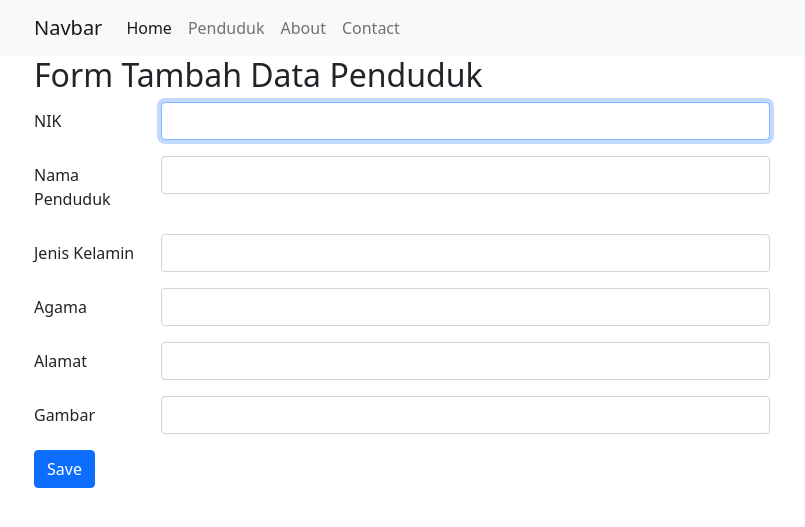
After one commit to fathurrahman0530/crud-ci4, a CodeIgniter 4 app: template app/Views/penduduk/create.php in a window 1280 px wide. The commit adds this page. Shown: the top 527 px of the page, without its empty margins (48-853 px from the left). Run offline with PHP 8.4 and a stand-in for CodeIgniter, Linux system fonts and the light colour scheme; the template is opened without the code that fills it, so the values that code supplies are empty; some libraries are stand-ins or nearby versions.

Commit message:
update project studi kasus

```diff
--- a/app/Config/Routes.php
+++ b/app/Config/Routes.php
@@ -33,7 +33,8 @@ $routes->setAutoRoute(true);
 // route since we don't have to scan directories.
 $routes->get('/', 'Pages::index');
 
-$routes->get('/penduduk/(:segment)', 'Penduduk::detail/$1');
+$routes->get('/penduduks/(:segment)', 'Penduduk::detail/$1');
+
 
 /*
  * --------------------------------------------------------------------
--- a/app/Models/PendudukModel.php
+++ b/app/Models/PendudukModel.php
@@ -9,6 +9,7 @@ class PendudukModel extends Model
 
     protected $table = 'tb_penduduk';
     protected $useTimestamps = true;
+    protected $allowedFields = ['nik', 'nama_penduduk', 'jenis_kelamin', 'agama', 'alamat', 'image', 'slug'];
 
     public function getPenduduk($slug = false)
     {
--- /dev/null
+++ b/app/Views/penduduk/create.php
@@ -0,0 +1,51 @@
+<?php $this->extend('layouts/master'); ?>
+
+<?php $this->section('content'); ?>
+<div class="container">
+  <div class="row">
+    <div class="col-8">
+      <h2>Form Tambah Data Penduduk</h2>
+      <form action="/penduduk/save" method="POST">
+        <?= csrf_field(); ?>
+        <div class="row mb-3">
+          <label for="nik" class="col-sm-2 col-form-label">NIK</label>
+          <div class="col-sm-10">
+            <input type="text" name="nik" class="form-control" id="nik" autofocus>
+          </div>
+        </div>
+        <div class="row mb-3">
+          <label for="namaPenduduk" class="col-sm-2 col-form-label">Nama Penduduk</label>
+          <div class="col-sm-10">
+            <input type="text" name="namaPenduduk" class="form-control" id="namaPenduduk">
+          </div>
+        </div>
+        <div class="row mb-3">
+          <label for="jenisKelamin" class="col-sm-2 col-form-label">Jenis Kelamin</label>
+          <div class="col-sm-10">
+            <input type="text" name="jenisKelamin" class="form-control" id="jenisKelamin">
+          </div>
+        </div>
+        <div class="row mb-3">
+          <label for="agama" class="col-sm-2 col-form-label">Agama</label>
+          <div class="col-sm-10">
+            <input type="text" name="agama" class="form-control" id="agama">
+          </div>
+        </div>
+        <div class="row mb-3">
+          <label for="alamat" class="col-sm-2 col-form-label">Alamat</label>
+          <div class="col-sm-10">
+            <input type="text" name="alamat" class="form-control" id="alamat">
+          </div>
+        </div>
+        <div class="row mb-3">
+          <label for="gambar" class="col-sm-2 col-form-label">Gambar</label>
+          <div class="col-sm-10">
+            <input type="text" name="gambar" class="form-control" id="gambar">
+          </div>
+        </div>
+        <button type="submit" name="save" class="btn btn-primary">Save</button>
+      </form>
+    </div>
+  </div>
+</div>
+<?php $this->endSection();
```
Also changed, not shown: app/Controllers/Penduduk.php (+40 -0 lines), app/Views/penduduk/index.php (+8 -2 lines).
